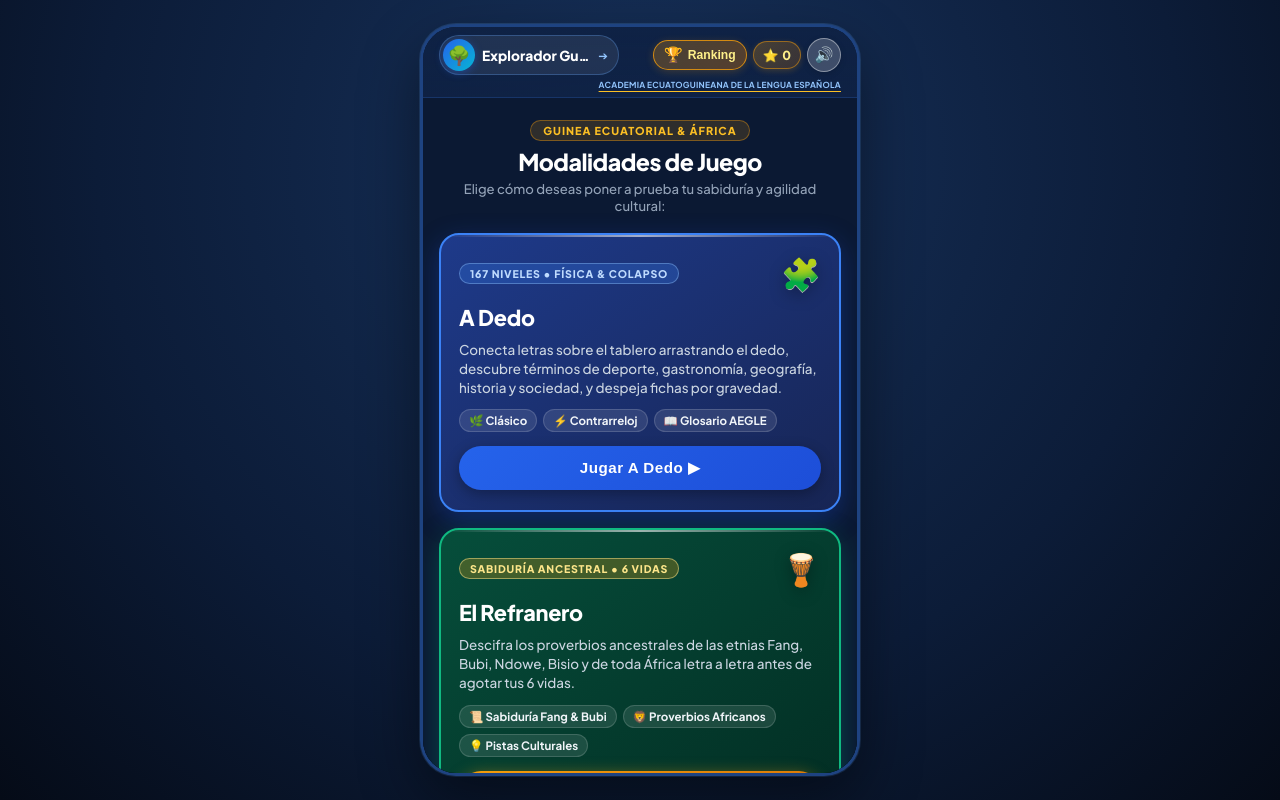
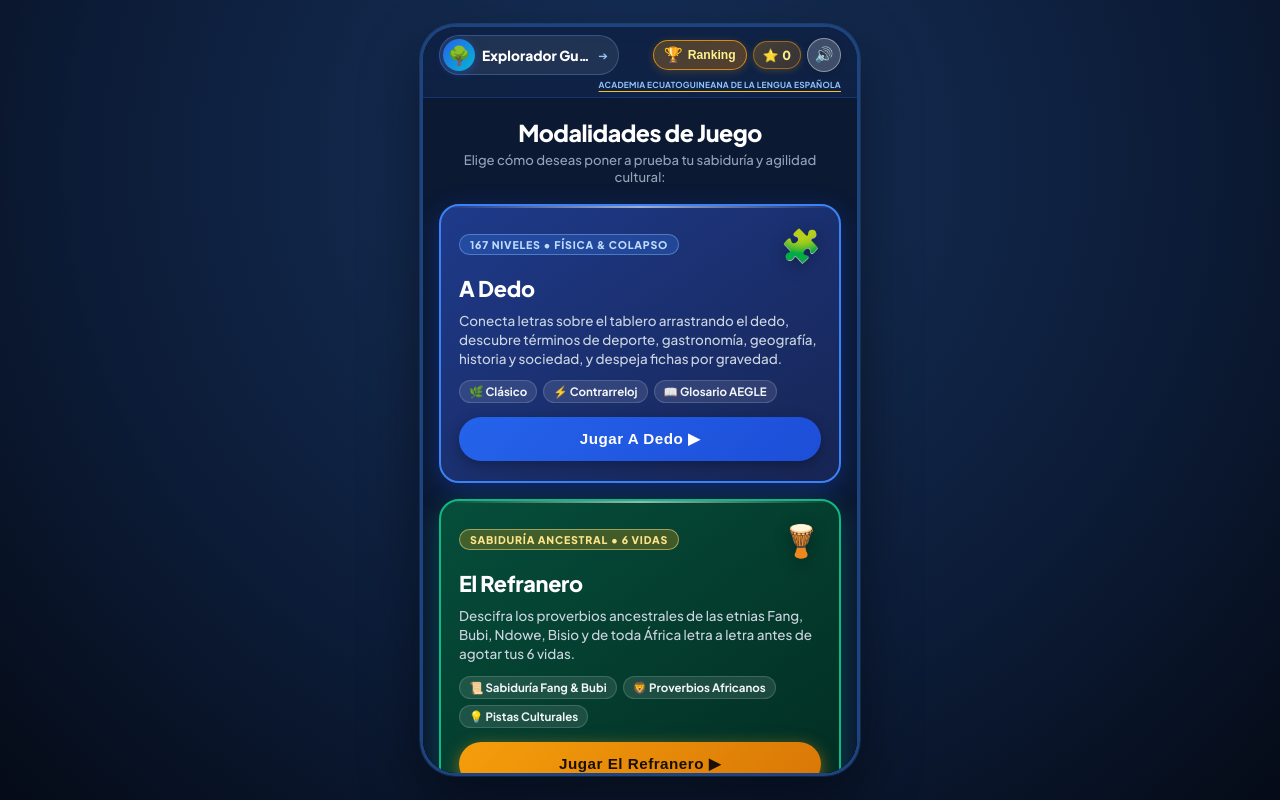
Before and after one commit to ambrowas/ApalabraGE, a website built with Vite: page index.html in a window 1280 px wide. Built offline with nearby package versions, Linux system fonts and the light colour scheme; some packages are replaced by stand-ins of ours; no server answers; the database is empty.

Commit message:
Eliminar badge de Guinea Ecuatorial & Africa de la pantalla principal

```diff
--- a/index.html
+++ b/index.html
@@ -82,7 +82,6 @@
 
         <div class="home-scroll-body hub-scroll-body">
           <div class="hub-welcome-banner">
-            <span class="hub-welcome-badge">GUINEA ECUATORIAL & ÁFRICA</span>
             <h2 class="hub-welcome-title">Modalidades de Juego</h2>
             <p class="hub-welcome-sub">Elige cómo deseas poner a prueba tu sabiduría y agilidad cultural:</p>
           </div>
```
